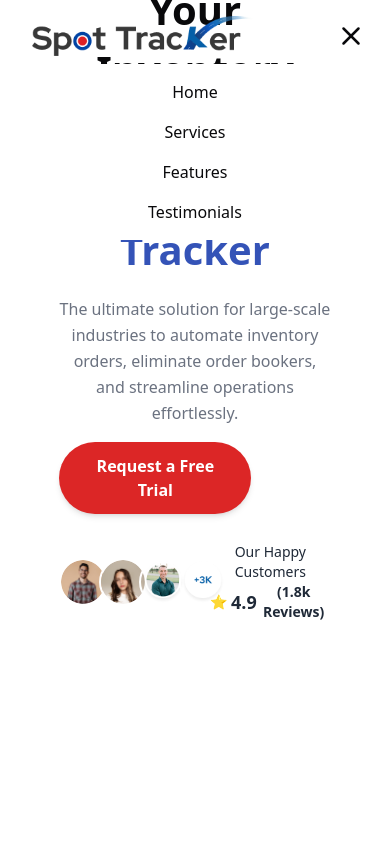
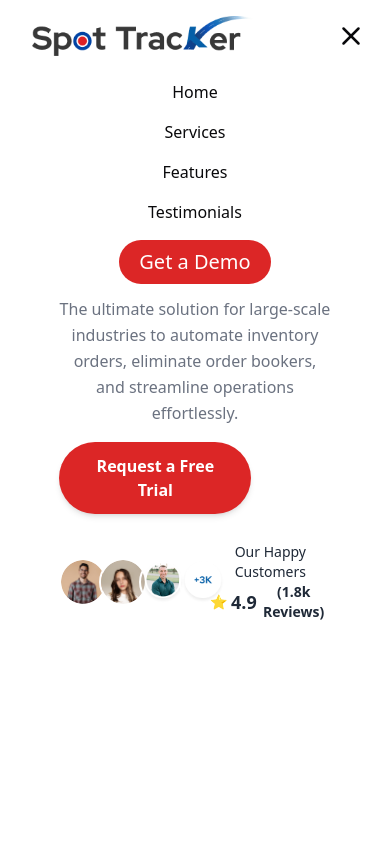
Before and after one commit to salehpaki/Spot_Tracker1, a React (Vite) app: page / in a window 390 px wide. Both pictures are taken after a click on the button 351 px from the left and 36 px from the top of the page. Shown: the top 844 px of the page. Built offline with nearby package versions, Linux system fonts and the light colour scheme.

Commit message:
first commit

```diff
--- a/src/components/MultiStepForm.jsx
+++ b/src/components/MultiStepForm.jsx
@@ -170,7 +170,7 @@
               </button>
             ) : (
               <button onClick={handleSubmit} className="border border-gray-400 text-black px-6 py-2 rounded-full bg-white shadow-md">
-                Finish
+                Submit
               </button>
             )}
           </div>
--- a/src/components/Navbar.jsx
+++ b/src/components/Navbar.jsx
@@ -5,7 +5,7 @@
   const [isOpen, setIsOpen] = useState(false);
 
   return (
-    <nav className="left-0 w-full flex justify-between items-center px-4 z-10  fixed top-0 ">
+    <nav className="left-0 w-full flex justify-between items-center px-4 z-10  fixed top-0 bg-white">
       {/* Logo */}
       <div className="flex items-center py-4 mx-4">
         <img src="/hh.png" alt="Logo" className="h-10 w-auto" />
@@ -29,17 +29,23 @@
 
       {/* Mobile Menu */}
       {isOpen && (
-        <ul className="absolute top-16 left-0 w-full bg-white flex flex-col items-center space-y-4 py-4  md:hidden">
+        <ul className="absolute top-16 left-0 w-full bg-white flex flex-col items-center space-y-4 py-4 md:hidden">
           <li className="hover:text-blue-600 cursor-pointer">Home</li>
           <li className="hover:text-blue-600 cursor-pointer">Services</li>
           <li className="hover:text-blue-600 cursor-pointer">Features</li>
           <li className="hover:text-blue-600 cursor-pointer">Testimonials</li>
+          <button
+            className="bg-red-600 text-white px-5 py-2 rounded-full hover:bg-red-700 text-xl"
+            onClick={onDemoClick}
+          >
+            Get a Demo
+          </button>
         </ul>
       )}
 
-      {/* Get a Demo Button */}
+      {/* Get a Demo Button for Desktop */}
       <button
-        className="bg-red-600 text-white px-5 py-2 rounded-full hover:bg-red-700 text-xl/7 hidden md:block"
+        className="bg-red-600 text-white px-5 py-2 rounded-full hover:bg-red-700 text-xl hidden md:block"
         onClick={onDemoClick}
       >
         Get a Demo
```
